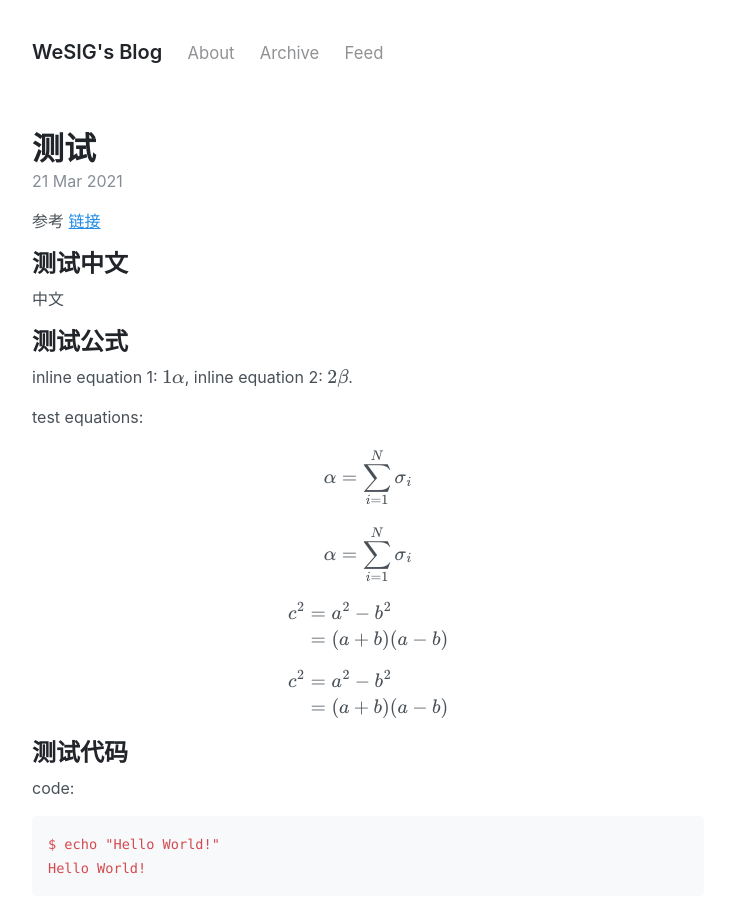
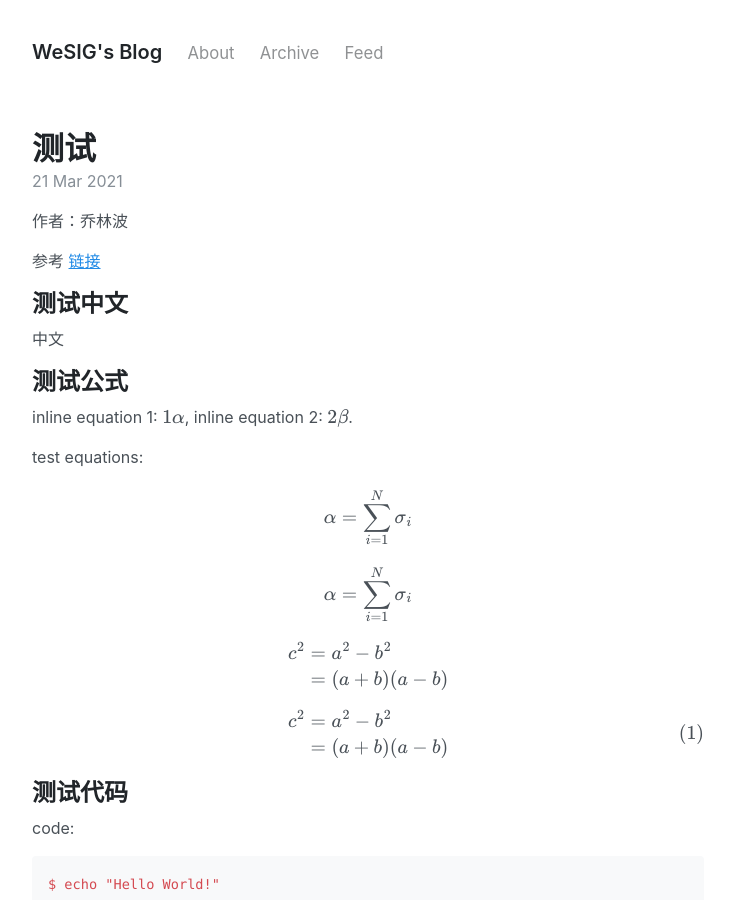
Before and after one commit to WePDLA/WePDLA.github.io, a Jekyll site: the page built from _posts/2021-03-21-Test-测试.md, in a window 1280 px wide and 900 px high. Shown: the whole window, without its empty margins (272-1005 px from the left). Built offline with Jekyll 4.4.1, drawn with Linux system fonts in a browser that asks for light colours; formulas are drawn with MathJax 3; comment, search, counter and statistics services are not loaded; some of the changed lines change nothing that is shown; some of the changed text lies outside the part shown.

Commit message:
equation with tag and ref update

```diff
--- a/_posts/2021-03-21-Test-测试.md
+++ b/_posts/2021-03-21-Test-测试.md
@@ -5,6 +5,7 @@
 author: linboqiao
 ---
 
+作者：乔林波
 
 参考 [链接](https://github.com/poole/poole)
 
@@ -32,7 +33,7 @@
 \\]
 
 $$
-\label{th-gougu}
+\tag{1}\label{th-gougu}
 \begin{align}
 c^2 & = a^2-b^2 \\
 	& = (a+b)(a-b)
@@ -54,10 +55,9 @@
 {% include figure.html  height="652" width="488" src="/figures/20210321/tree.jpg" caption="图1：树。"%}
 
 
-## To DO
+## 公式引用
 
-公式引用：
-In Eq. $$\ref{th-gougu}$$,
+In Eq. $$\eqref{th-gougu}$$, balabala
 
 
 ## 测试comments
```
